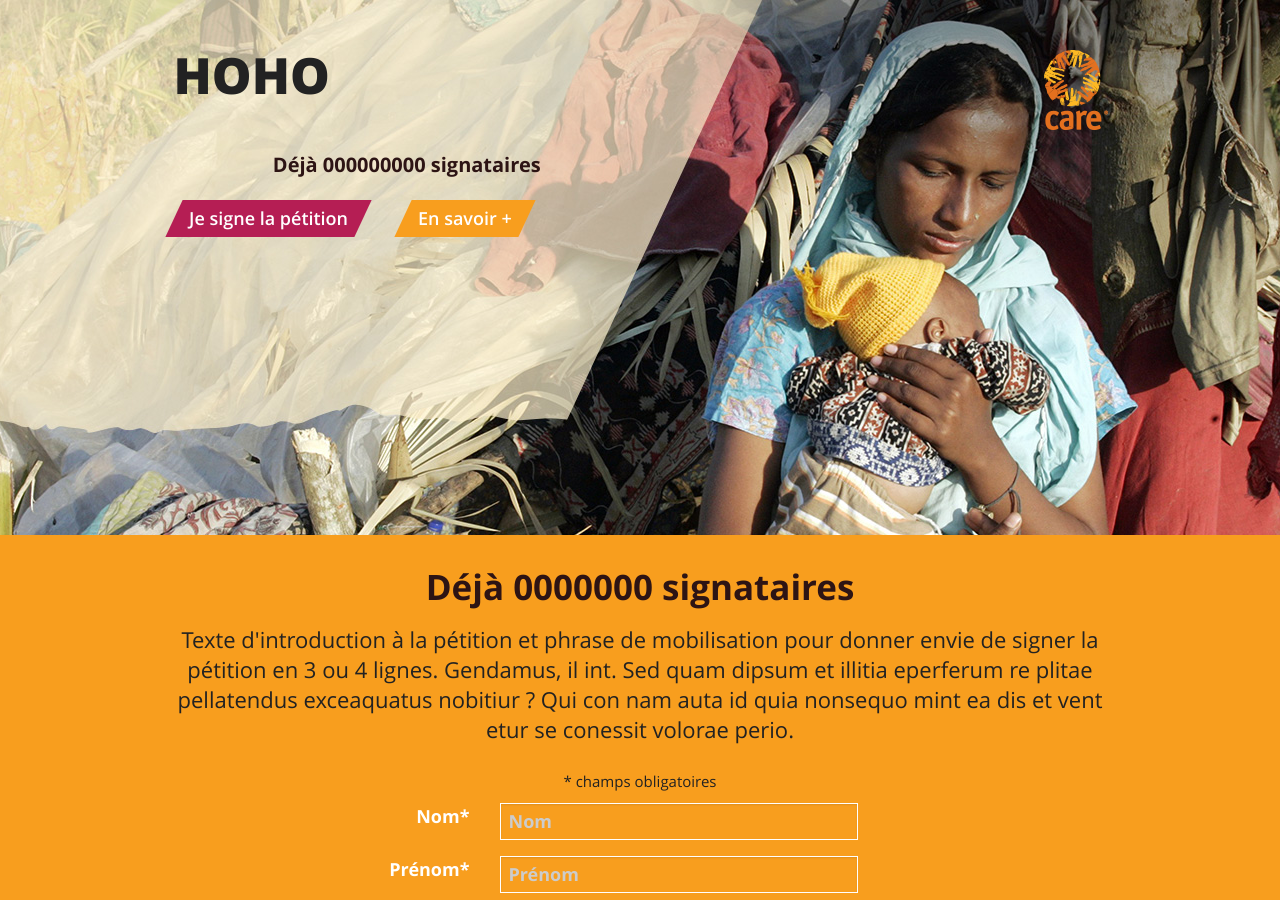
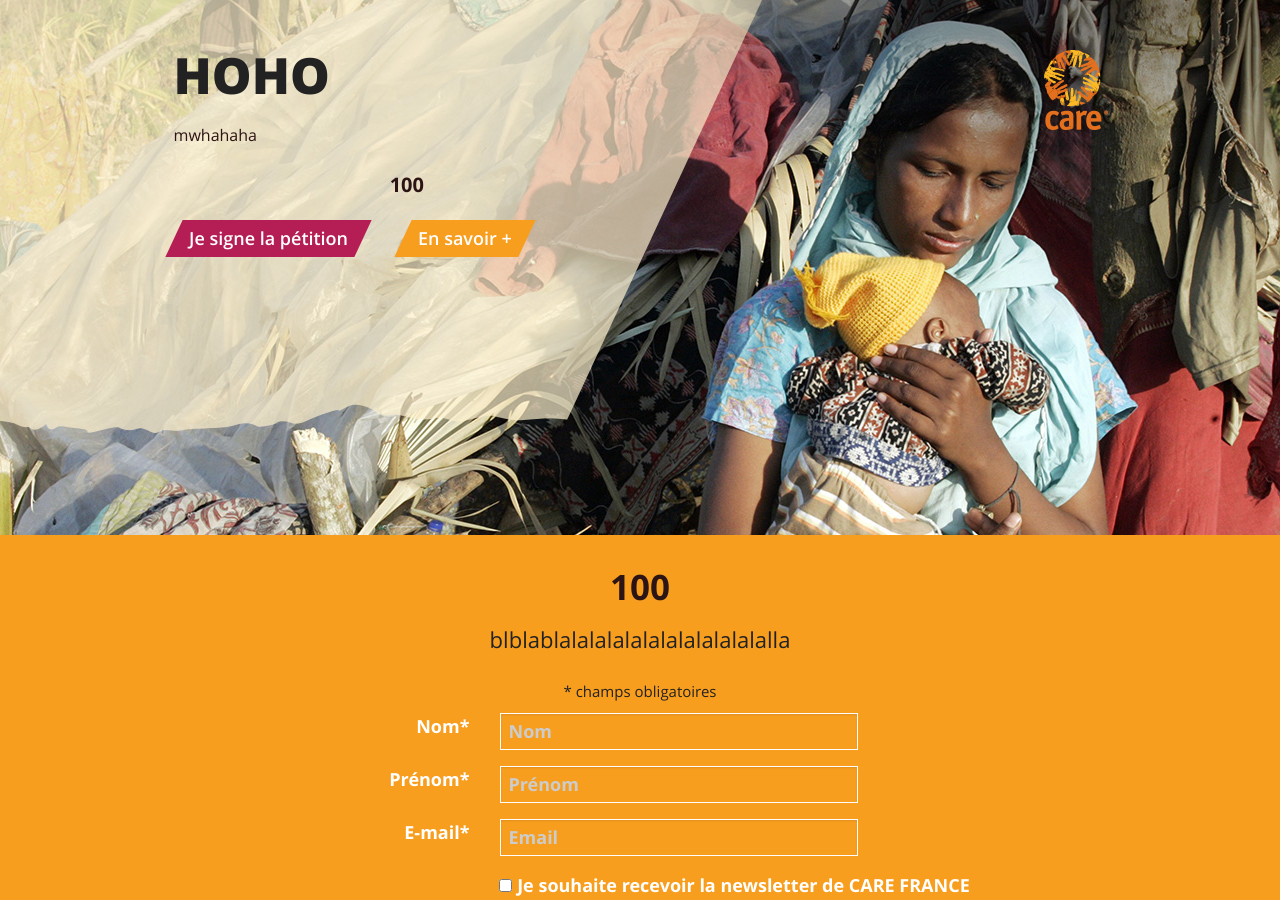
Before and after one commit to adfinitas-app/care-petition, a Jekyll site: the page built from index.html, in a window 1280 px wide and 900 px high. Built offline with Jekyll 4.4.1, drawn with Linux system fonts in a browser that asks for light colours.

Commit message:
Updated 'index.html' via CloudCannon

```diff
--- a/index.html
+++ b/index.html
@@ -1,7 +1,9 @@
 ---
 title: lol
 titlepetition: hoho
-textpetion: mwhahaha
+textpetition: mwhahaha
+signataires: 100
+introduction: blblablalalalalalalalalalalalalla
 ---
 <html class="no-js" lang="fr">
 	<head>
@@ -29,7 +31,7 @@
 						</div>
 
 						<div class="signs text-center">
-							Déjà 000000000 signataires
+						{{ page.signataires }}
 						</div>
 
 						<div>
@@ -48,11 +50,11 @@
 			<div class="row">
 				<div class="small-12 columns end">
 					<div class="title text-center">
-						Déjà 0000000 signataires
+						{{ page.signataires }}
 					</div>
 
 					<div class="text text-center">
-						Texte d'introduction à la pétition et phrase de mobilisation pour donner envie de signer la pétition en 3 ou 4 lignes. Gendamus, il int. Sed quam dipsum et illitia eperferum re plitae pellatendus exceaquatus nobitiur ? Qui con nam auta id quia nonsequo mint ea dis et vent etur se conessit volorae perio.
+						{{ page.introduction }}
 					</div>
 
 					<div class="required text-center">
```
